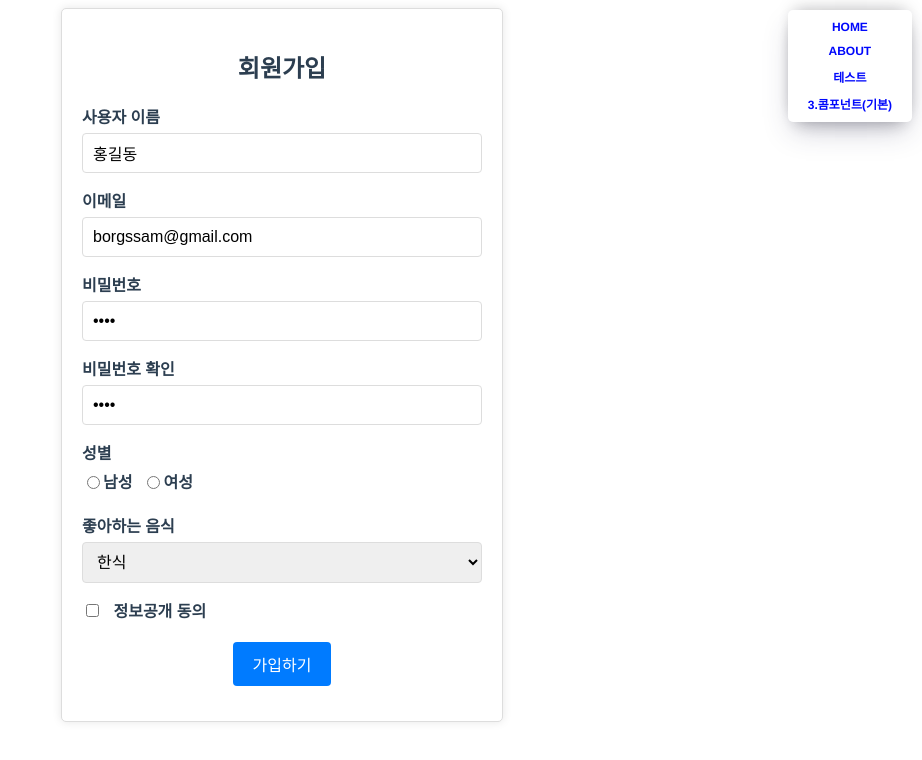
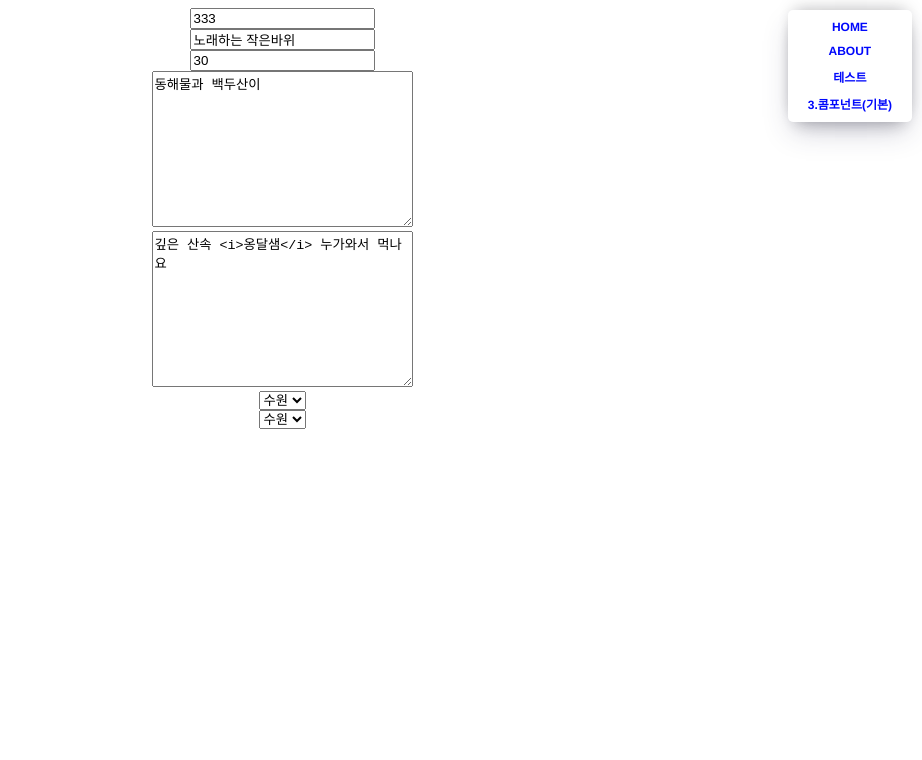
Before and after one commit to borgssam/YS_JAVA01_VUE_PROJECT, a Vue app: page /test in a window 1280 px wide. Shown: the top 760 px of the page, without its empty margins (358-1280 px from the left). Built offline with nearby package versions, Linux system fonts and the light colour scheme.

Commit message:
5장 콤포넌트(기본복습5)

```diff
--- a/src/views/TestView.vue
+++ b/src/views/TestView.vue
@@ -1,63 +1,39 @@
 <template>
-    <div class="form-container">
-        <h2>회원가입</h2>
-        <form >
-            <div class="form-group">
-                <label for="username">사용자 이름</label>
-                <input type="text" id="username" v-model="username" required>
-            </div>
-            <div class="form-group">
-                <label for="email">이메일</label>
-                <input type="email" id="email" v-model="email" required>
-            </div>
-            <div class="form-group">
-                <label for="password">비밀번호</label>
-                <input type="password" id="password" v-model="password" required>
-            </div>
-            <div class="form-group">
-                <label for="confirm-password">비밀번호 확인</label>
-                <input type="password" id="confirm-password" v-model="confirmPassword" required>
-            </div>
-            <div class="form-group">
-                <label>성별</label>
-                <div class="radio-group">
-                    <label><input type="radio" value="male" v-model="gender" required> 남성</label>
-                    <label><input type="radio" value="female" v-model="gender"> 여성</label>
-                </div>
-            </div>
-            <div class="form-group">
-                <label for="favorite-food">좋아하는 음식</label>
-                <select id="favorite-food" v-model="favoriteFood" required>
-                    <option value="한식">한식</option>
-                    <option value="중식">중식</option>
-                    <option value="양식">양식</option>
-                    <option value="일식">일식</option>
-                    <option value="퓨전">퓨전</option>
-                    <option value="기타">기타</option>
+  <div class="">
+    <input type="text" name="" value ="333"/><br/>
+    <!-- <input type="text" v-bind:value="nick"/><br/>  -->
+    <input type="text" v-model="nick"/><br/>
+    <input type="number" v-model.number="age"/><br/>
+    <textarea cols="30" rows="10">동해물과 백두산이</textarea><br/>
+    <textarea v-model="message" cols="30" rows="10"></textarea><br/>
+    <select name="" id="">
+        <option value="01">서울</option>
+        <option value="02">부산</option>
+        <option value="03">대구</option>
+        <option value="04" selected>수원</option>
     </select>
-            </div>
-            <div class="form-group checkbox-group">
-                <label><input type="checkbox" v-model="privacy" required> 정보공개 동의</label>
-            </div>
-            <div class="form-group submit-button-container">
-                <input type="submit" value="가입하기">
-            </div>
-        </form>
+    <br/>
+    <select v-model="city">
+        <option value="01">서울</option>
+        <option value="02">부산</option>
+        <option value="03">대구</option>
+        <option value="04">수원</option>
+    </select>
+
+
   </div>
 </template>
 
 <script>
 export default {
-    name: 'SignUpForm',
+  name: 'TestView',
   data() {
     return {
-            username: '홍길동',
-            email: 'borgssam@gmail.com',
-            password: '1234',
-            confirmPassword: '1234',
-            gender: '',
-            favoriteFood: '한식',
-            privacy: false
+        nick:'노래하는 작은바위',
+        age:30,
+        message:'깊은 산속 <i>옹달샘</i> 누가와서 먹나요',
+        city:'04',
+
     };
   },
   methods: {
@@ -67,72 +43,5 @@
 </script>
 
 <style scoped>
-body {
-    font-family: Arial, sans-serif;
-    margin: 20px;
-    background-color: #f4f4f9;
-}
-.form-container {
-    max-width: 400px;
-    margin: 0 auto;
-    padding: 20px;
-    border: 1px solid #ddd;
-    border-radius: 5px;
-    box-shadow: 0 0 10px rgba(0, 0, 0, 0.1);
-    background-color: #fff;
-}
-.form-group {
-    margin-bottom: 15px;
-}
-.form-group label {
-    display: block;
-    margin-bottom: 5px;
-    font-weight: bold;
-}
-.form-group input[type="text"],
-.form-group input[type="email"],
-.form-group input[type="password"],
-.form-group select {
-    width: 100%;
-    padding: 10px;
-    box-sizing: border-box;
-    border: 1px solid #ddd;
-    border-radius: 4px;
-    font-size: 16px;
-}
-.form-group input[type="submit"] {
-    background-color: #007bff;
-    color: #fff;
-    border: none;
-    cursor: pointer;
-    padding: 10px 20px;
-    border-radius: 4px;
-    font-size: 16px;
-    transition: background-color 0.3s;
-}
-.form-group input[type="submit"]:hover {
-    background-color: #0056b3;
-}
-div>label{text-align:left;}
-.radio-group {
-    display: flex;
-    justify-content: start;
-    align-items: center;
-    gap: 10px; /* 레이블 간의 간격 */
-}
-.radio-group label {
-    display: flex;
-    align-items: center;
-}
-.checkbox-group {
-    display: flex;
-    align-items: center;
-    margin-top: 10px;
-}
-.checkbox-group input[type="checkbox"] {
-    margin-right: 10px;
-}
-.submit-button-container {
-    text-align: center;
-}
+
 </style>
```
Lines whose indentation alone changed are shown as unchanged.
